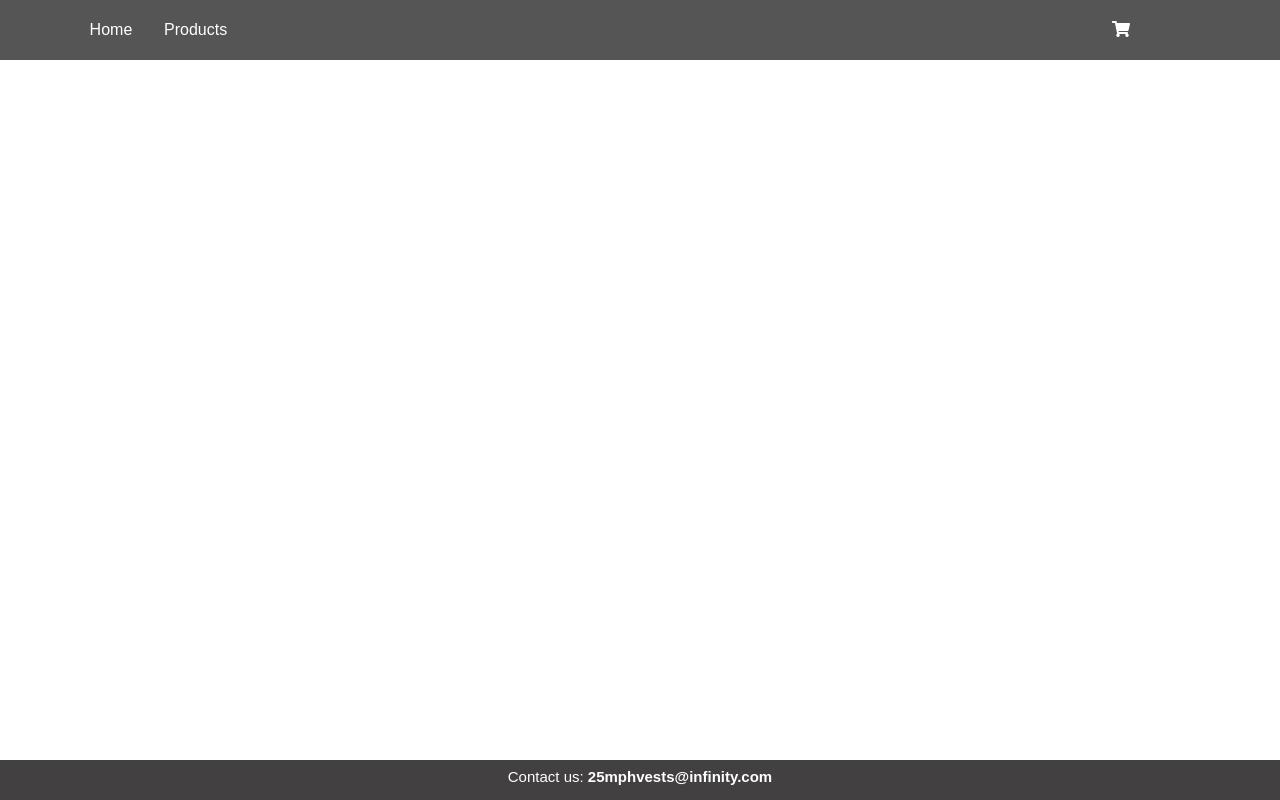
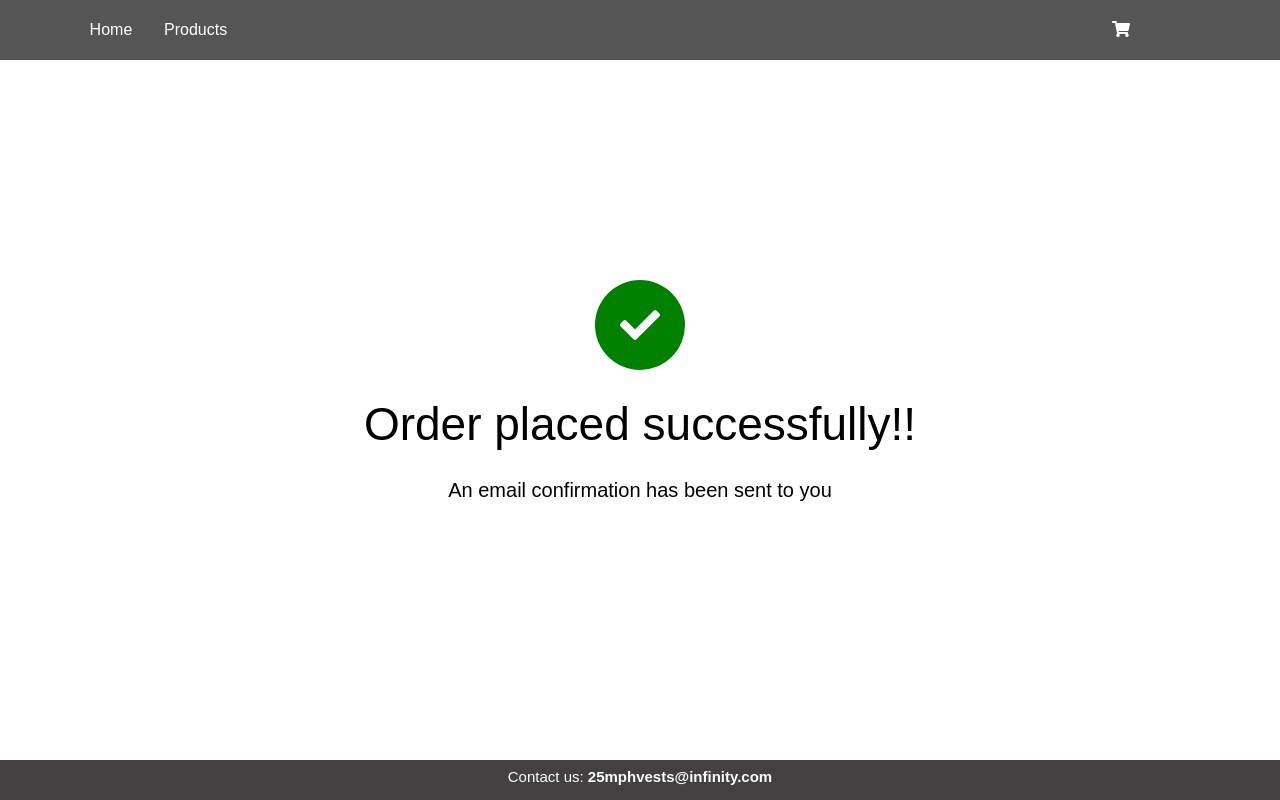
Before and after one commit to lm1298/VestStore, a Django app: page /confirmation/ in a window 1280 px wide. Run offline with Django 5.2, Linux system fonts and the light colour scheme; some libraries are stand-ins or nearby versions.

Commit message:
SCRUM-60 add_content_in_confirmation_page

```diff
--- a/vests/templates/confirmation.html
+++ b/vests/templates/confirmation.html
@@ -23,7 +23,13 @@
             <a href="{% url 'cart' %}" style="color:white;"><i class="fas fa-shopping-cart"></i></a>
         </div>
     </div>
-
+    <div class="container-fluid center-content">
+        <div class="circle">
+            <i class="fas fa-check"></i>
+        </div>
+        <p style="margin-top: 20px; font-size: 46px; font-weight: 500;">Order placed successfully!!</p>
+        <p style="font-size: 20px;">An email confirmation has been sent to you</p>
+    </div>
     <div class="container-fluid" style="padding-left: 0;">
         <div class="row">
             <div class="col-lg-12">
```
